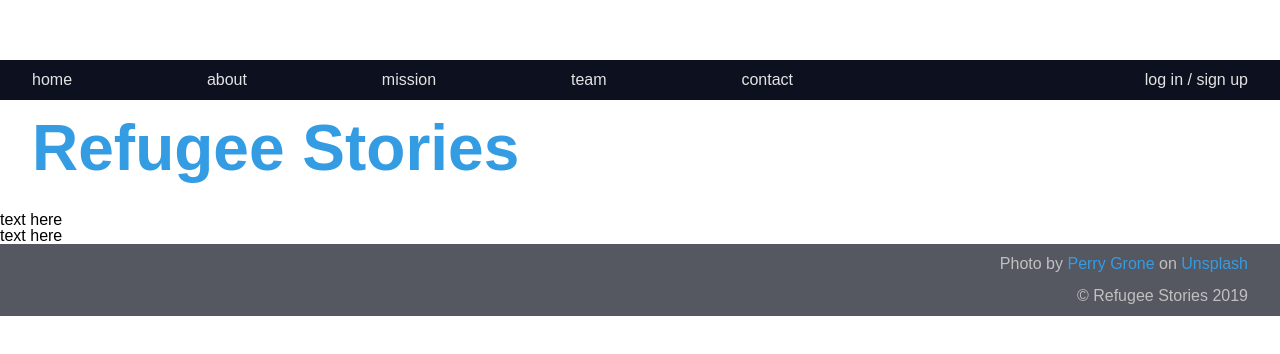
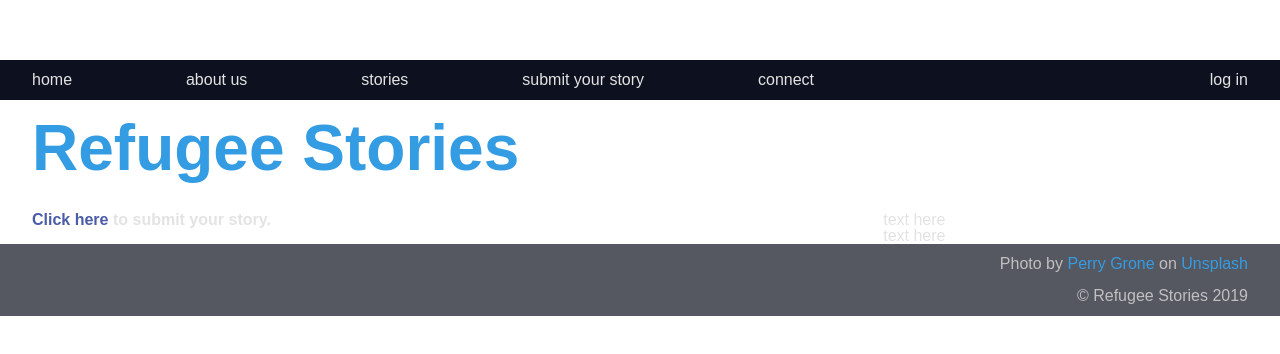
Before and after one commit to novshielvidal/UI-2, a plain HTML site: page index.html in a window 1280 px wide. Shown: the part 212-566 px from the top of the page. Drawn offline with Linux system fonts and the light colour scheme; a web font is replaced by a local one.

Commit message:
Create structure for boxes inside container section

```diff
--- a/index.html
+++ b/index.html
@@ -21,13 +21,13 @@
             <nav class="nav-links">
                 <ul>
                     <li><a href="index.html">home</a></li>
-                    <li><a href="#">about</a></li>
-                    <li><a href="#">mission</a></li>
-                    <li><a href="#">team</a></li>
-                    <li><a href="#">contact</a></li>
+                    <li><a href="#">about us</a></li>
+                    <li><a href="#">stories</a></li>
+                    <li><a href="#">submit your story</a></li>
+                    <li><a href="#">connect</a></li>
                 </ul>
                 <ul>
-                    <li><a href="#">log in / sign up</a></li>
+                    <li><a href="#">log in</a></li>
                 </ul>
             </nav>
 
@@ -35,17 +35,22 @@
 
         </header>
 
-        <section class ="img-box-left">
+        <div class="main-box">
 
+            <section class ="box-left">
 
-        </section> <!-- end img-box-left -->
+                <p class="submit-story"><a href="#">Click here</a> to submit your story.</p>
 
-        <section class ="img-box-right">
+            </section> <!-- end box-left -->
 
-            <h2>text here</h2>
-            <p>text here</p>
+            <section class ="box-right">
 
-        </section> <!-- end img-box-right -->
+                <h2>text here</h2>
+                <p>text here</p>
+
+            </section> <!-- end box-right -->
+
+        </div> <!-- end main-box -->
 
         <footer>
             <p class="photo-credit">Photo by <a href="https://unsplash.com/@perrygrone?utm_source=unsplash&utm_medium=referral&utm_content=creditCopyText">Perry Grone</a> on <a href="https://unsplash.com/">Unsplash</a></p>
--- a/less/global.less
+++ b/less/global.less
@@ -1,10 +1,9 @@
-// width below 500px
-
 body {
     box-sizing: border-box;
     font-family: 'Muli', sans-serif;
 
     .container {
+        color: @silver;
 
         header {
             display: flex;
--- a/less/homepage.less
+++ b/less/homepage.less
@@ -0,0 +1,24 @@
+.main-box {
+    display: flex;
+    flex-direction: row;
+}
+
+.box-left {
+    width: 70%;
+    padding-left: @space;
+    font-weight: bold;
+}
+
+.box-right {
+    width: 30%;
+    padding-right: @space;
+}
+
+a {
+    color: @steel-blue;
+    text-decoration: none;
+}
+
+a:hover {
+
+}
--- a/less/variables.less
+++ b/less/variables.less
@@ -3,7 +3,7 @@
 @blue: #1233B7;;
 @midnight-blue: #1A2246;
 @light-blue: #349CE3;
-// @steel-blue: #4B5CA8;
+@steel-blue: #4B5CA8;
 @rosy-brown: #AA6C5A;
 @sienna:  #733E37;
 @dark-slate-gray: #0D111F;
```
Also changed, not shown: css/index.css.
